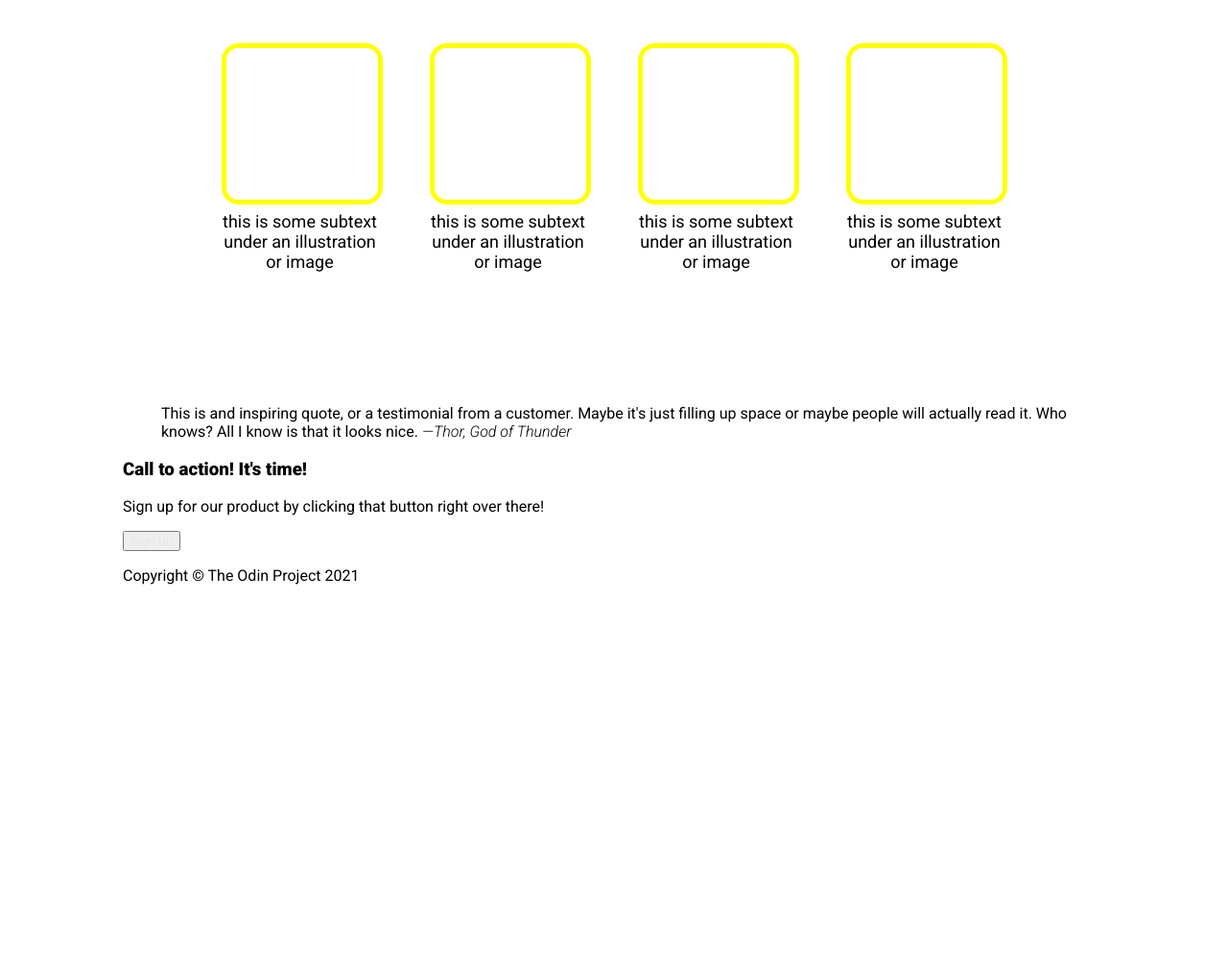
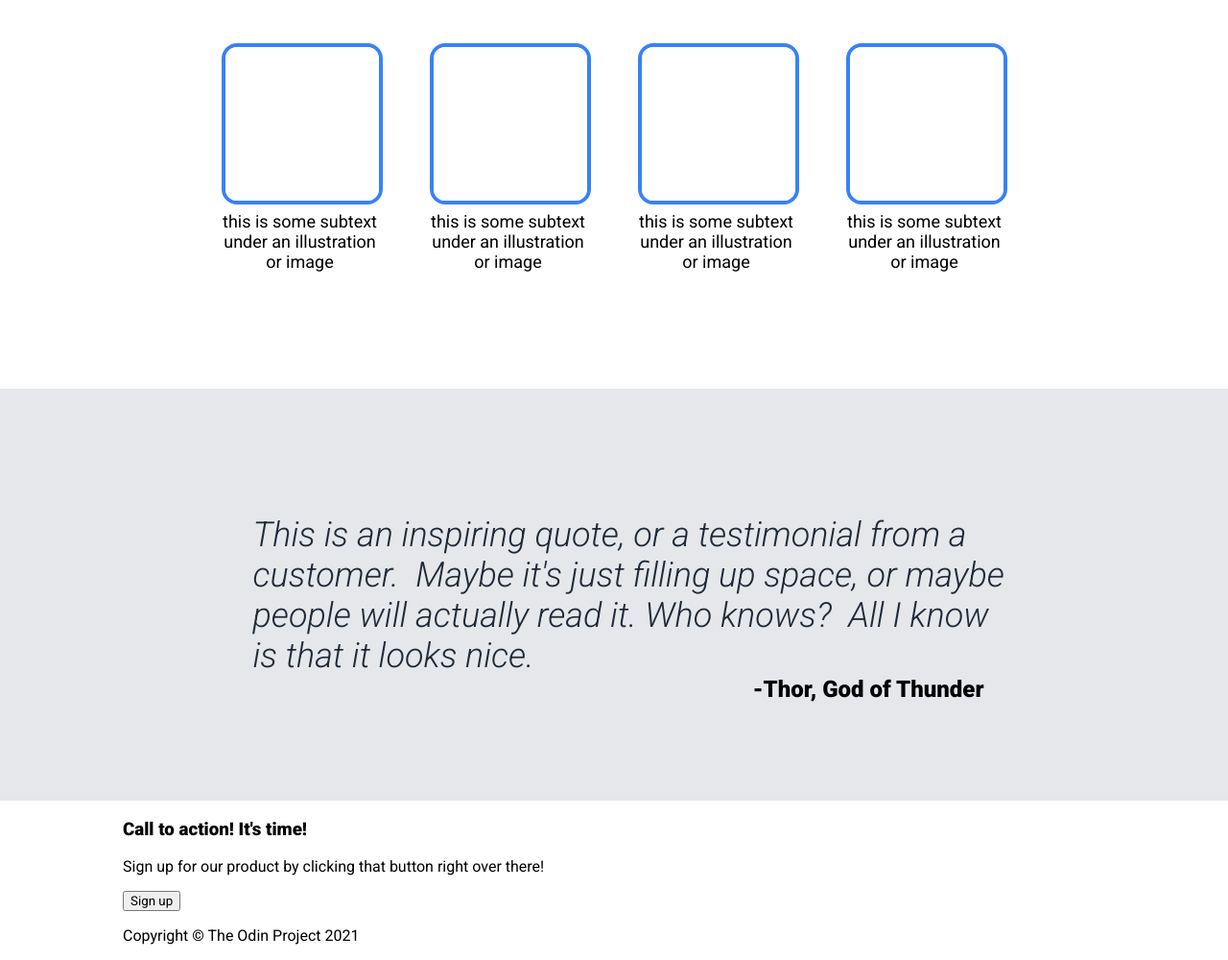
Before and after one commit to KGcitiZen/landing-page-odin-project, a plain HTML site: page index.html in a window 1280 px wide. Shown: the part 628-1628 px from the top of the page at 96% size. Before the commit the page ends 1253 px from the top, so only its background shows below. Drawn offline with Linux system fonts and the light colour scheme.

Commit message:
Add layout styles for quote section

```diff
--- a/index.html
+++ b/index.html
@@ -14,6 +14,7 @@
     <!-- Styles -->
     <link rel="stylesheet" href="./styles/styles.css" />
   </head>
+
   <body>
     <header class="header">
         <div class="wrapper">
@@ -38,7 +39,7 @@
                 This website has some subtext that goes here under the main title.&nbsp It's a smaller font and the color is lower contrast
               </p>
               <div class="hero__btn">
-                <button type="submit">Sign Up</button>
+                <button type="submit">Sign up</button>
               </div>
             </div>
             <div class="hero__image">
@@ -79,11 +80,10 @@
     <section class="quote">
         <div class="wrapper">
             <blockquote>
-              This is and inspiring quote, or a testimonial from a customer. Maybe
-              it's just filling up space or maybe people will actually read it. Who
-              knows? All I know is that it looks nice.
-              <cite>—Thor, God of Thunder</cite>
+              This is an inspiring quote, or a testimonial from a customer.&nbsp Maybe it's just filling up space, or maybe people will actually read it. Who
+              knows?&nbsp All I know is that it looks nice.
             </blockquote>
+            <p>-Thor, God of Thunder</p>
         </div>
     </section>
 
--- a/styles/styles.css
+++ b/styles/styles.css
@@ -30,11 +30,11 @@ a {
 .logo a,
 h1 {
   color: #f9faf8;
+  font-weight: 700;
 }
 
 .nav a,
-.hero p,
-button {
+.hero p {
   color: #e5e7eb;
 }
 
@@ -57,7 +57,7 @@ button {
   gap: 25px;
 }
 
-/** Hero */
+/** Hero section */
 .hero .wrapper {
   display: flex;
   padding-top: 104px;
@@ -85,20 +85,20 @@ h1 {
 }
 
 .hero__btn button {
+  color: #fff;
   background-color: #3882f6;
   border: none;
-  padding: 8px 33px;
+  padding: 8px 34px;
   font-size: 18px;
   font-weight: 700;
   border-radius: 8px;
-  margin-left: -2px;
 }
 
 .hero__image {
   margin-top: -4px;
 }
 
-/** Info */
+/** Info section */
 .info {
   padding-bottom: 122px;
 }
@@ -124,10 +124,10 @@ h2 {
 .info__container-item img {
   display: block;
   box-sizing: border-box;
-  border: 5px solid yellow;
+  border: 4px solid #3882f6;
   width: 168px;
   height: 168px;
-  border-radius: 18px;
+  border-radius: 16px;
 }
 
 .info__container p {
@@ -136,3 +136,32 @@ h2 {
   font-size: 18px;
   margin: 7px 4px 0 0;
 }
+
+/** Quote section */
+.quote {
+  background-color: pink;
+  display: flex;
+  align-items: center;
+  justify-content: center;
+  height: 429px;
+  background-color: #e5e7eb;
+}
+
+.quote blockquote {
+  margin: 0;
+  width: 791px;
+  padding-top: 28px;
+  padding-left: 38px;
+  font-size: 36px;
+  font-style: italic;
+  font-weight: 300;
+  color: #1f2937;
+}
+
+.quote p {
+  margin: 0;
+  text-align: right;
+  font-size: 24px;
+  font-weight: 700;
+  padding-right: 29px;
+}
```
